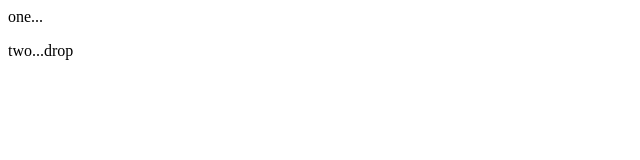
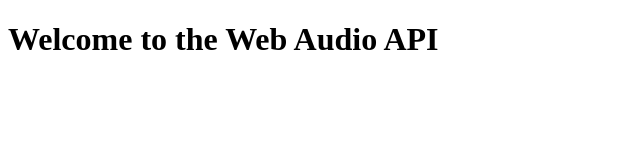
Before and after one commit to datadr1ven/binaural, a plain HTML site: page index.html in a window 1280 px wide. Shown: the whole page, without its empty margins (0-640 px from the left). Drawn offline with Linux system fonts and the light colour scheme.

Commit message:
Update index.html

```diff
--- a/index.html
+++ b/index.html
@@ -1,11 +1,13 @@
+<!doctype html>
 <html>
-<head>
-<title>Binaural</title>
-</head>
-<body>
-<p>one...</p>
-<script>
+    <head>
+        <title>Web Audio API - Play a Tone</title>
+    </head>
+    <body>
+        <h1>Welcome to the Web Audio API</h1>
 
+        <script>
+        	// In Web Audio you define a digital audio signal path.
         	// You can think of it as a flow chart for a digital audio signal.
         	// An "AudioContext" is an interface for creating such a signal path.
         	// Within the AudioContext you create a network of interconnected
@@ -47,9 +49,7 @@
 			// That's it. The oscillator will start when the page is loaded,
 			// and since there's nothing to stop it, it will continue to play
 			// until the page is left or the window is closed.
+        </script>
 
-
-</script>
-<p>two...drop</p>
-</body>
+    </body>
 </html>
```
